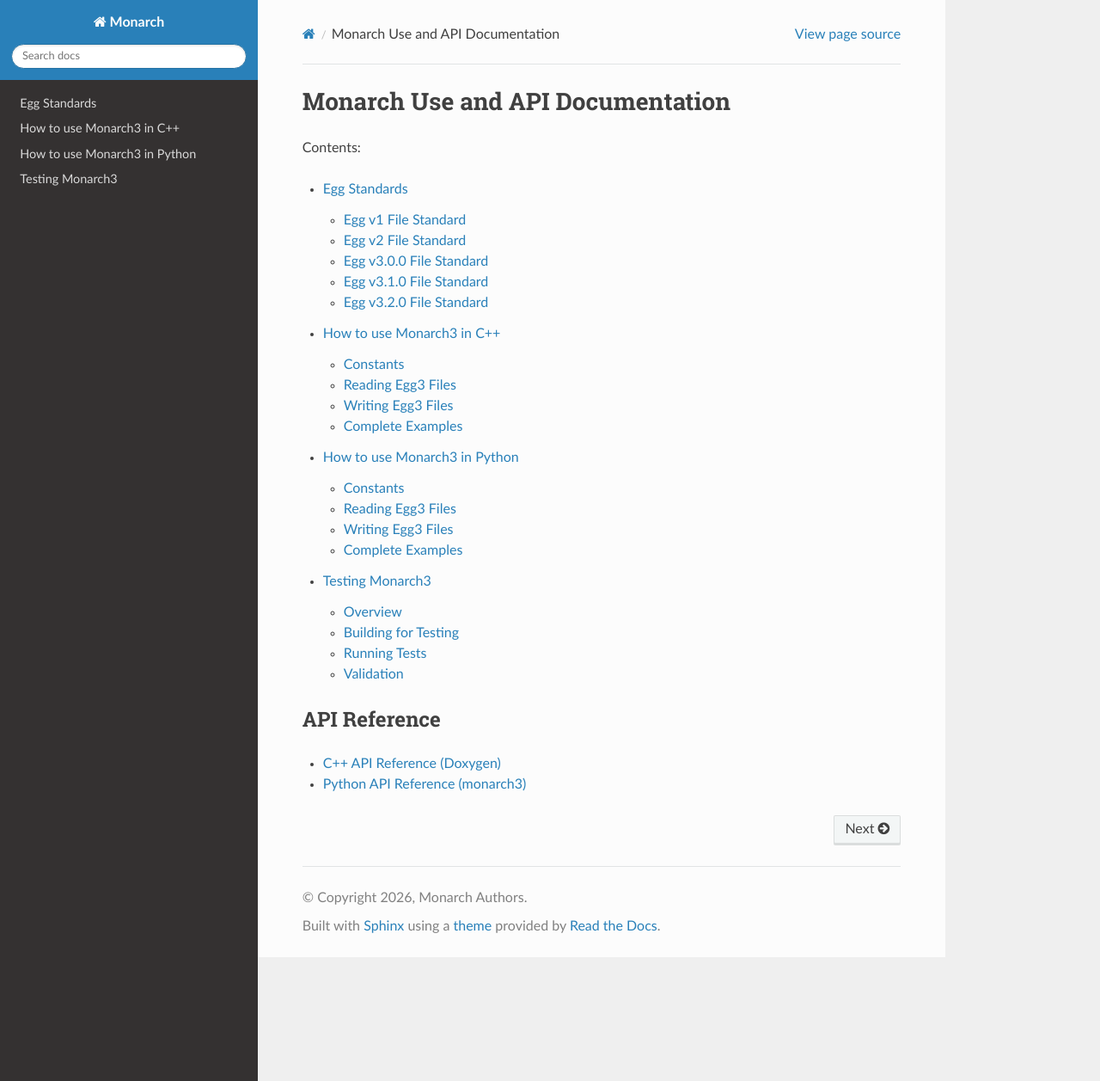
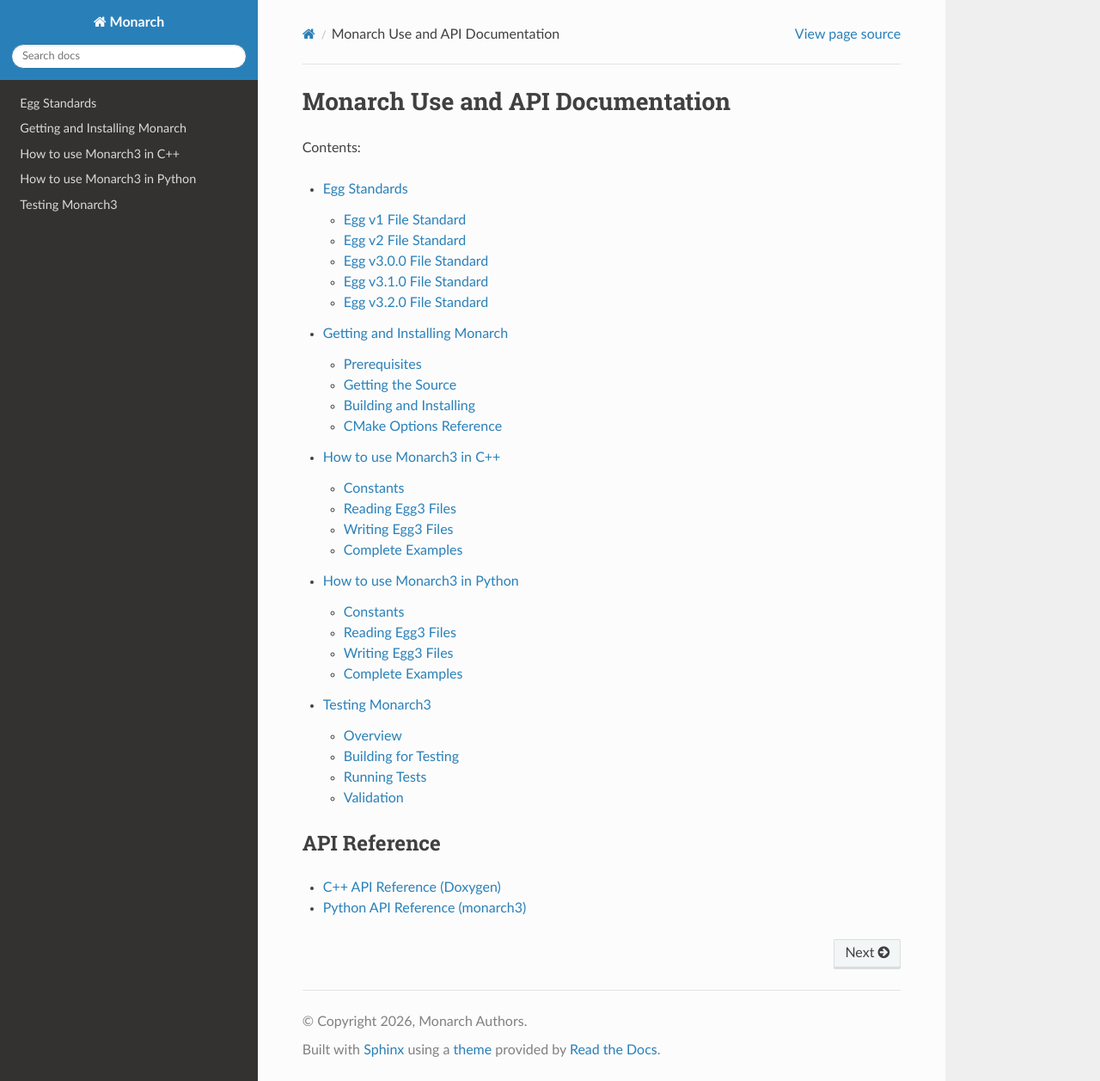
Before and after one commit to project8/monarch, a Sphinx documentation site: the page built from Documentation/index.rst, in a window 1280 px wide and 1257 px high. Shown: the whole window at 86% size. Built offline with Sphinx 7.4.7 and the Read the Docs theme 3.1.0, drawn with Linux system fonts in a browser that asks for light colours; some of the changed lines change nothing that is shown.

Commit message:
Add install documentation page

```diff
--- /dev/null
+++ b/Documentation/Installing.rst
@@ -0,0 +1,128 @@
+Getting and Installing Monarch
+==============================
+
+Prerequisites
+-------------
+
+All builds require:
+
+* CMake 3.12 or higher
+* A C++11-capable compiler
+* Git (to clone the repository and fetch submodules)
+
+Additional prerequisites depend on which components you want to build:
+
++---------------------+------------------------------------------+
+| Component           | Additional requirement                   |
++=====================+==========================================+
+| Monarch3 (default)  | HDF5 ≥ 1.10.1 (C++ component)           |
++---------------------+------------------------------------------+
+| Monarch2 (optional) | Google Protocol Buffers                  |
++---------------------+------------------------------------------+
+| Python bindings     | Python 3, pybind11, numpy                |
++---------------------+------------------------------------------+
+
+
+Getting the Source
+------------------
+
+Clone the repository from GitHub, including the required Scarab submodule::
+
+    git clone https://github.com/project8/monarch.git
+    cd monarch
+    git submodule update --init --recursive
+
+The ``--recursive`` flag is important: Monarch depends on the
+`Scarab <https://github.com/project8/scarab>`_ library (vendored as a
+submodule in the ``Scarab/`` directory) for its CMake build infrastructure.
+
+
+Building and Installing
+-----------------------
+
+Monarch uses an out-of-source CMake build. Create a ``build`` directory,
+configure, compile, and install:
+
+.. code-block:: bash
+
+    mkdir build
+    cd build
+    cmake [options] ..
+    make
+    make install
+
+The install prefix defaults to the ``build`` directory itself. To change it,
+pass ``-DCMAKE_INSTALL_PREFIX=/your/install/path`` to ``cmake``.
+
+After installation, the ``lib/``, ``bin/``, and ``include/`` subdirectories
+will be populated under the install prefix. A ``MonarchConfig.cmake`` file is
+written to the build directory so that downstream CMake projects can locate
+Monarch with ``find_package(Monarch)``.
+
+
+C++-only build
+~~~~~~~~~~~~~~
+
+This is the default configuration: it builds the Monarch3 C++ library
+(Monarch2 and the Python bindings are off by default).
+
+.. code-block:: bash
+
+    cmake ..
+    make
+    make install
+
+To be explicit, or to confirm the defaults::
+
+    cmake \
+        -DMonarch_BUILD_MONARCH3=ON \
+        -DMonarch_BUILD_MONARCH2=OFF \
+        -DMonarch_BUILD_PYTHON=OFF \
+        ..
+
+
+C++ and Python build
+~~~~~~~~~~~~~~~~~~~~
+
+To also build the Python bindings for Monarch3, enable ``Monarch_BUILD_PYTHON``.
+This requires Python 3 development headers and `pybind11
+<https://pybind11.readthedocs.io>`_::
+
+    cmake \
+        -DMonarch_BUILD_PYTHON=ON \
+        ..
+    make
+    make install
+
+After installation, add the Python binding to your ``PYTHONPATH``::
+
+    source bin/add_lib_python_path.sh
+
+or set the path manually::
+
+    export PYTHONPATH=/your/install/path/lib:$PYTHONPATH
+
+You can then ``import monarch3`` from Python.
+
+.. note::
+   pybind11 can typically be installed via your system package manager
+   (e.g. ``brew install pybind11`` on macOS, ``apt install pybind11-dev``
+   on Debian/Ubuntu) or via pip (``pip install pybind11``).
+
+
+CMake Options Reference
+-----------------------
+
++----------------------------------+---------+--------------------------------------------+
+| Option                           | Default | Description                                |
++==================================+=========+============================================+
+| ``Monarch_BUILD_MONARCH3``       | ON      | Build the Monarch3 (HDF5-based) library    |
++----------------------------------+---------+--------------------------------------------+
+| ``Monarch_BUILD_MONARCH2``       | OFF     | Build the Monarch2 (Protobuf-based) library|
++----------------------------------+---------+--------------------------------------------+
+| ``Monarch_BUILD_PYTHON``         | OFF     | Build the Monarch3 Python bindings         |
++----------------------------------+---------+--------------------------------------------+
+| ``Monarch_ENABLE_TESTING``       | OFF     | Build the test executables                 |
++----------------------------------+---------+--------------------------------------------+
+| ``CMAKE_INSTALL_PREFIX``         | build/  | Installation root directory                |
++----------------------------------+---------+--------------------------------------------+
--- a/Documentation/index.rst
+++ b/Documentation/index.rst
@@ -7,6 +7,7 @@
    :maxdepth: 2
 
    Monarch_versions
+   Installing
    UsageMonarch3Cpp
    UsageMonarch3Python
    TestingMonarch3
```
